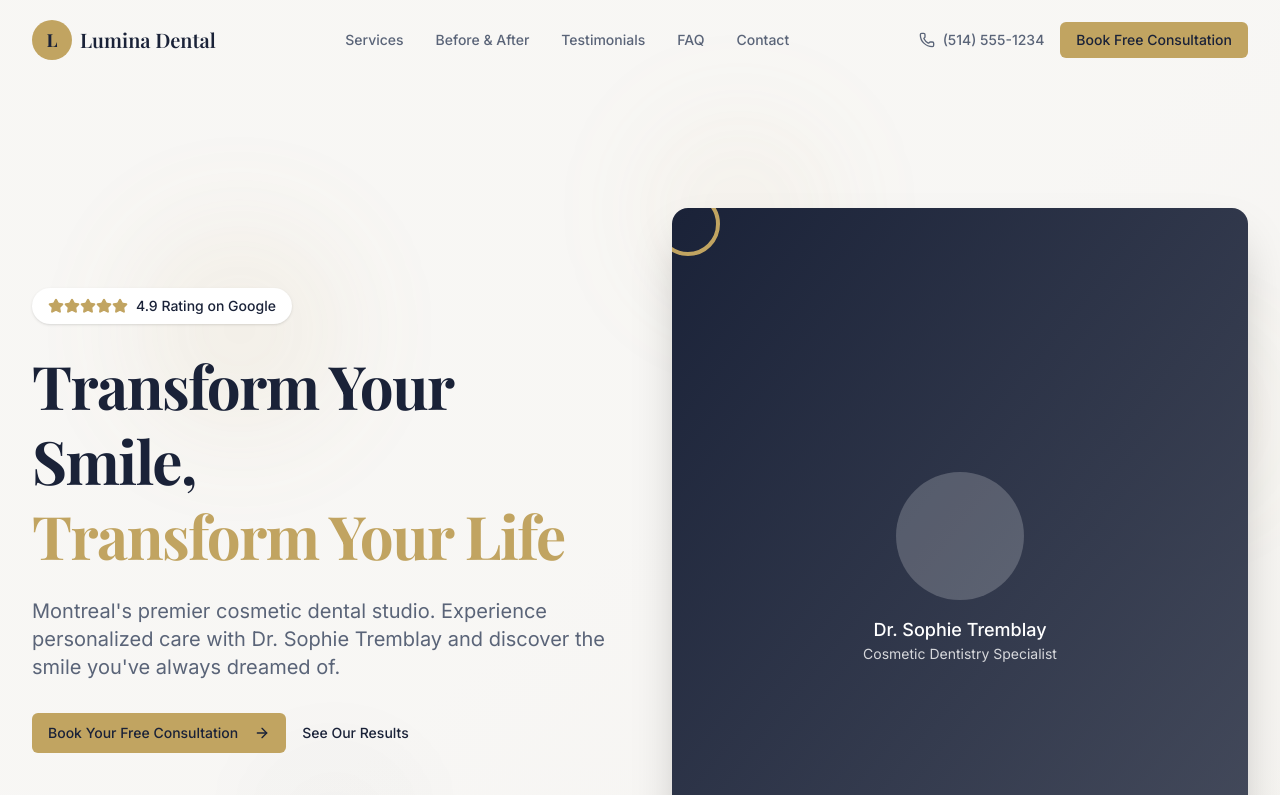
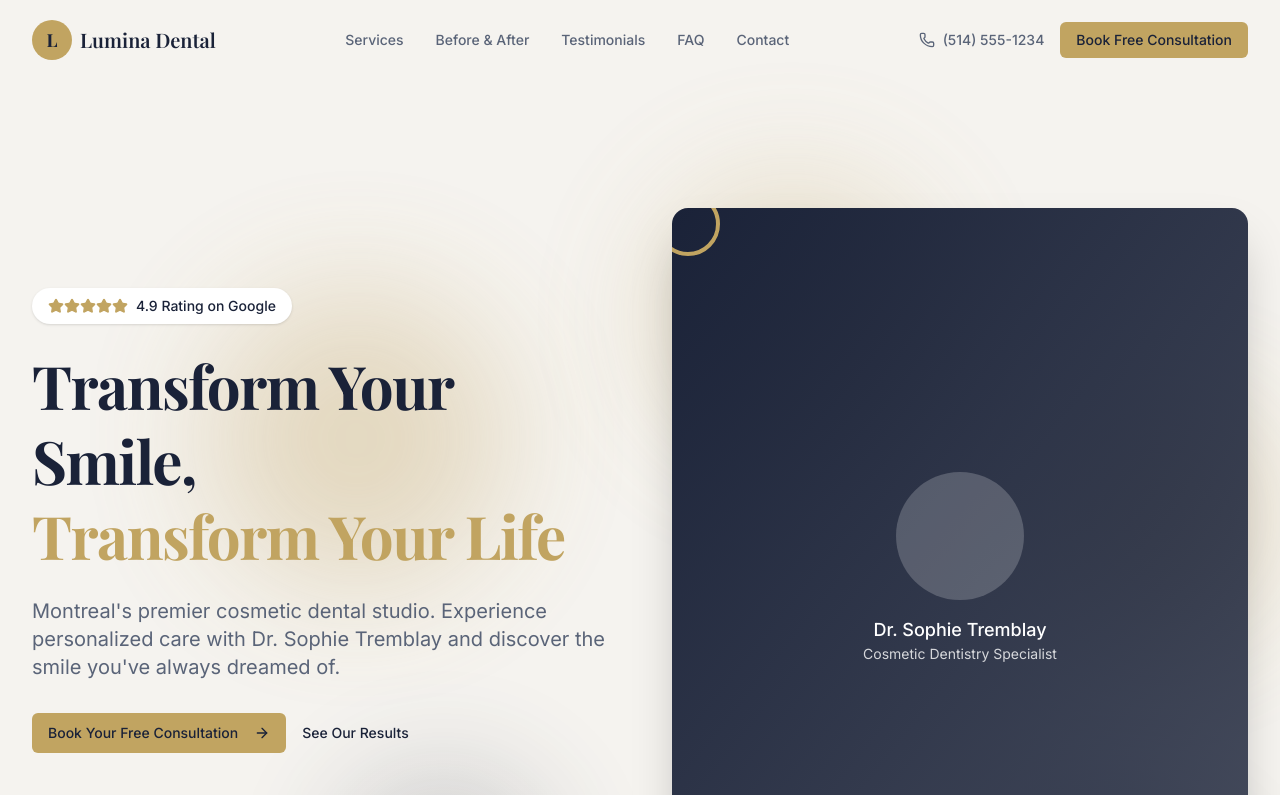
Before and after one commit to Sam166-cmd/v0-lumina-dental-prototype, a Next.js app: page / in a window 1280 px wide. Shown: the top 795 px of the page. Built offline with nearby package versions, Linux system fonts and the light colour scheme; a web font is replaced by a local one.

Commit message:
fix: increase orb opacity for better visibility\n\nImprove visibility of floating orbs with higher opacity and size.

```diff
--- a/components/lumina/animated-background.tsx
+++ b/components/lumina/animated-background.tsx
@@ -16,48 +16,48 @@ const generateOrbs = (): Orb[] => {
   return [
     {
       id: 1,
-      size: 200,
+      size: 300,
       duration: 20,
       delay: 0,
-      x: 10,
-      y: 20,
-      color: 'rgba(193, 164, 97, 0.15)', // Soft Gold with transparency
+      x: 15,
+      y: 25,
+      color: 'rgba(193, 164, 97, 0.4)', // Soft Gold - increased opacity
     },
     {
       id: 2,
-      size: 150,
+      size: 250,
       duration: 25,
       delay: 2,
-      x: 80,
-      y: 80,
-      color: 'rgba(26, 34, 56, 0.1)', // Deep Navy with transparency
+      x: 75,
+      y: 75,
+      color: 'rgba(26, 34, 56, 0.3)', // Deep Navy - increased opacity
     },
     {
       id: 3,
-      size: 180,
+      size: 280,
       duration: 22,
       delay: 4,
       x: 50,
-      y: 10,
-      color: 'rgba(193, 164, 97, 0.12)', // Soft Gold variant
+      y: 15,
+      color: 'rgba(193, 164, 97, 0.35)', // Soft Gold variant
     },
     {
       id: 4,
-      size: 120,
+      size: 200,
       duration: 28,
       delay: 1,
-      x: 20,
+      x: 25,
       y: 70,
-      color: 'rgba(26, 34, 56, 0.08)', // Deep Navy variant
+      color: 'rgba(26, 34, 56, 0.25)', // Deep Navy variant
     },
     {
       id: 5,
-      size: 160,
+      size: 240,
       duration: 24,
       delay: 3,
-      x: 85,
-      y: 30,
-      color: 'rgba(193, 164, 97, 0.1)', // Soft Gold muted
+      x: 80,
+      y: 35,
+      color: 'rgba(193, 164, 97, 0.3)', // Soft Gold muted
     },
   ]
 }
@@ -67,8 +67,8 @@ export function AnimatedBackground() {
 
   return (
     <div className="absolute inset-0 overflow-hidden">
-      {/* Gradient base - more transparent to let orbs show through */}
-      <div className="absolute inset-0 bg-gradient-to-br from-background via-background to-muted opacity-50" />
+      {/* Base background */}
+      <div className="absolute inset-0 bg-muted" />
 
       {/* Animated orbs */}
       {orbs.map((orb) => (
@@ -84,9 +84,9 @@ export function AnimatedBackground() {
             transform: 'translate(-50%, -50%)',
           }}
           animate={{
-            y: [0, 30, -20, 15, 0],
-            x: [0, 20, -15, 25, 0],
-            opacity: [0.5, 0.8, 0.5, 0.7, 0.5],
+            y: [0, 40, -25, 20, 0],
+            x: [0, 25, -20, 30, 0],
+            opacity: [0.6, 0.9, 0.6, 0.8, 0.6],
           }}
           transition={{
             duration: orb.duration,
@@ -97,8 +97,8 @@ export function AnimatedBackground() {
         />
       ))}
 
-      {/* Subtle overlay for depth */}
-      <div className="absolute inset-0 bg-gradient-to-b from-transparent via-transparent to-background/10" />
+      {/* Subtle gradient overlay for smooth transitions */}
+      <div className="absolute inset-0 bg-gradient-to-b from-transparent via-transparent to-muted/5 pointer-events-none" />
     </div>
   )
 }
```
